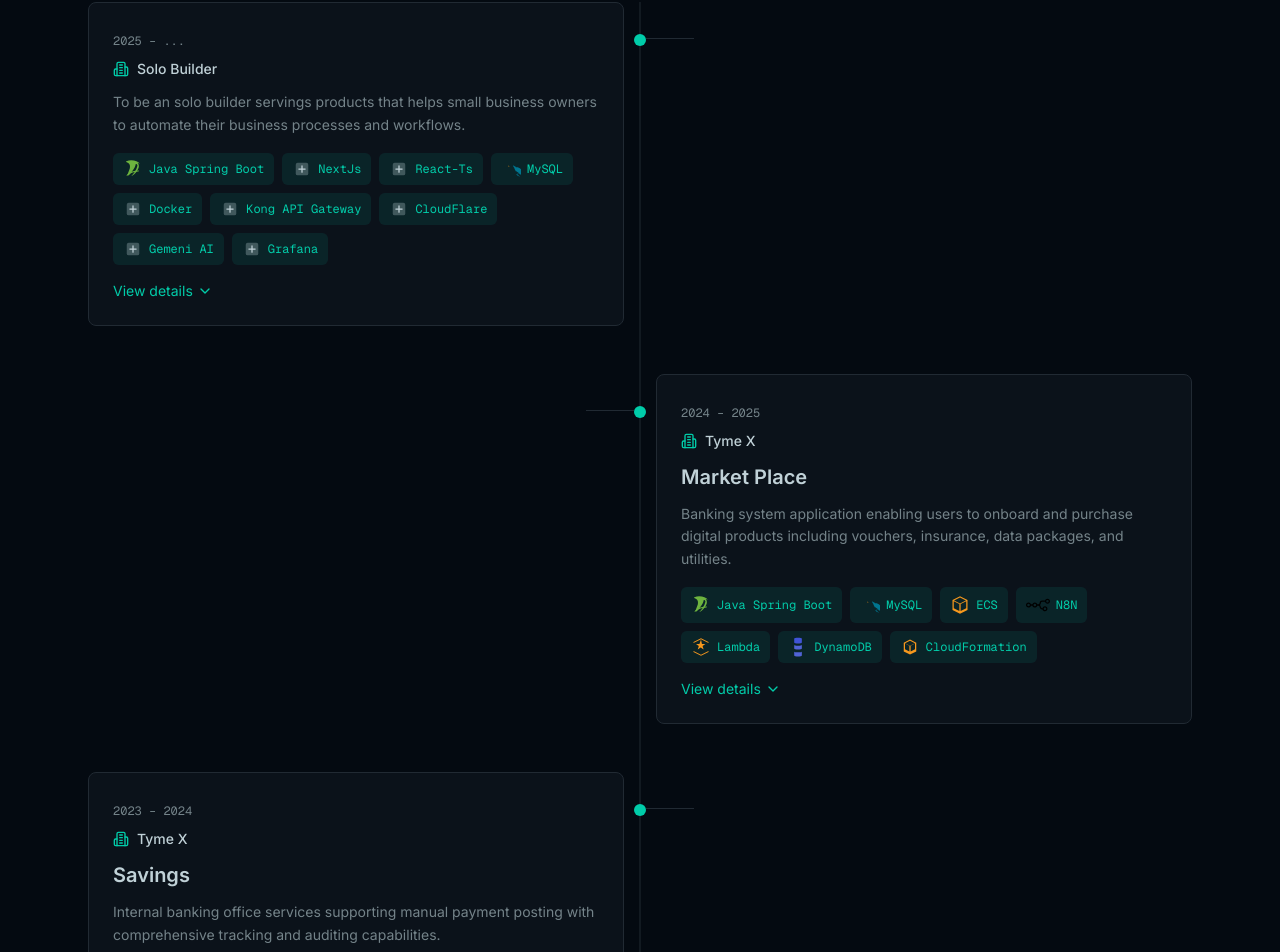
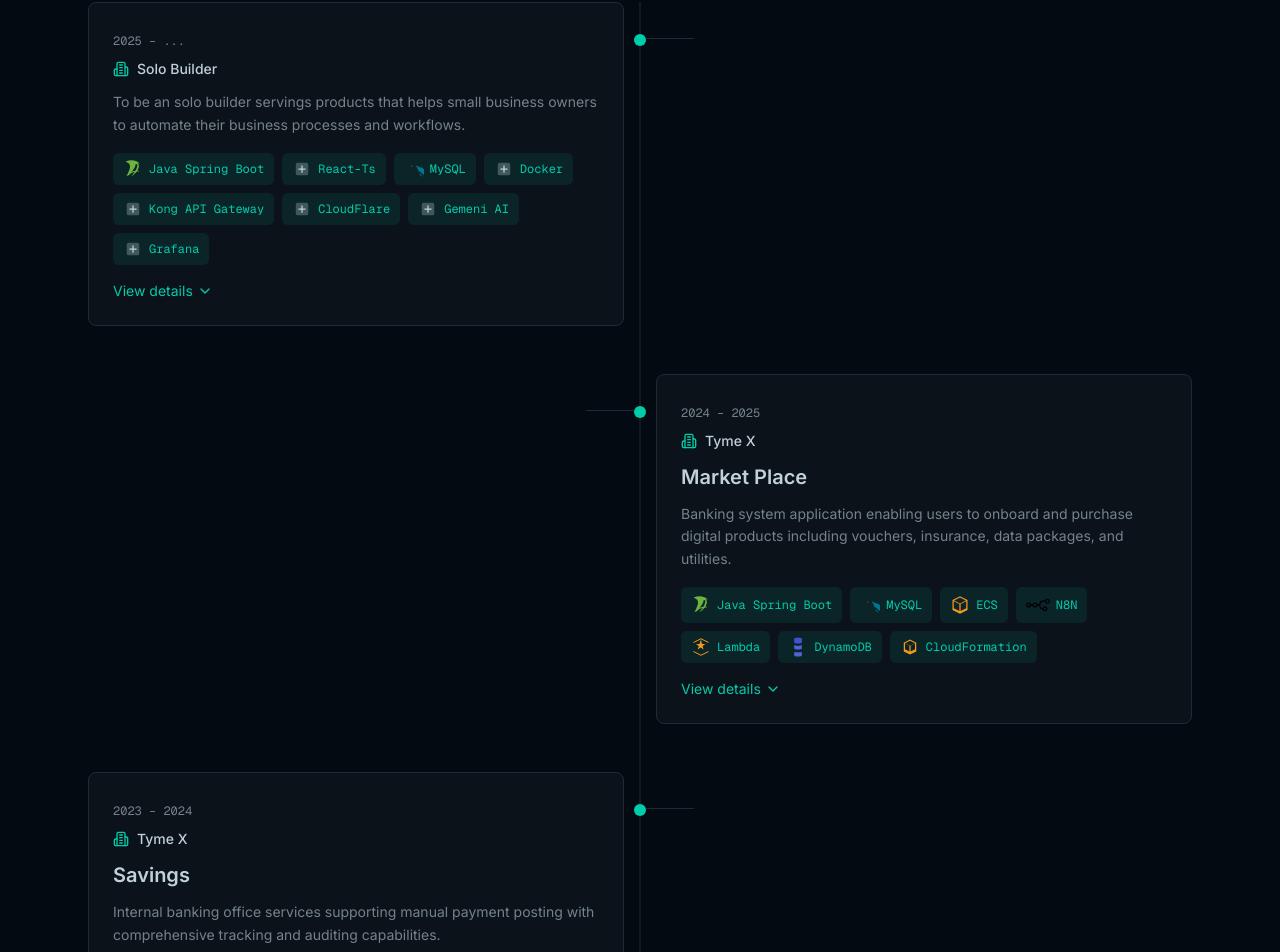
Before and after one commit to dphuynh123/huynh-dinh-porfolio, a Next.js app: page /profile/ in a window 1280 px wide. Shown: the part 946-1898 px from the top of the page. Built offline with nearby package versions, Linux system fonts and the light colour scheme.

Commit message:
remove next

```diff
--- a/components/project-flow.tsx
+++ b/components/project-flow.tsx
@@ -24,7 +24,7 @@ const projects = [
       "Ideation Engine - https://ahphan.com/ideation/home",
       "Price Tracker - https://ahphan.com/trink/home",
     ],
-    techStack: ["Java Spring Boot", "NextJs", "React-Ts", "MySQL", "Docker", "Kong API Gateway", "CloudFlare", "Gemeni AI", "Grafana"],
+    techStack: ["Java Spring Boot", "React-Ts", "MySQL", "Docker", "Kong API Gateway", "CloudFlare", "Gemeni AI", "Grafana"],
   },
   {
     id: 1,
```
